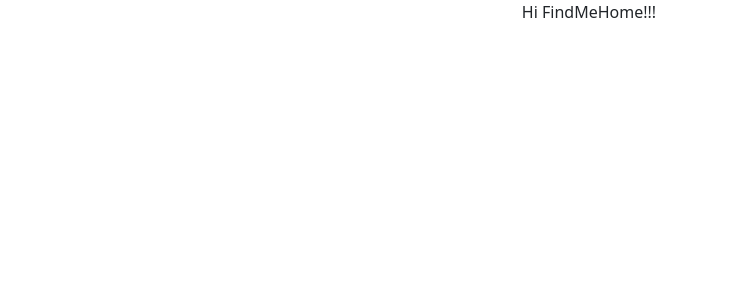
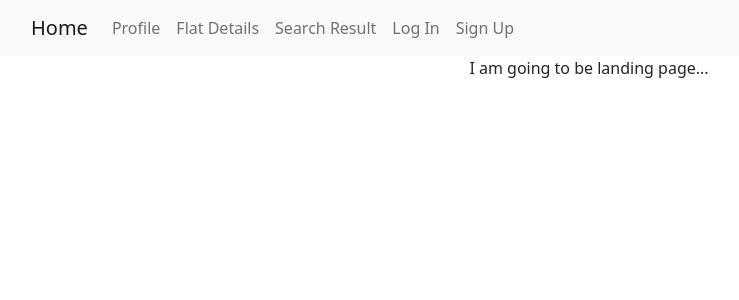
Before and after one commit to hussain18/findMeHome, a React (Create React App) app in the folder front_end/: page / in a window 1280 px wide. Shown: the top 300 px of the page, without its empty margins (51-790 px from the left). Built offline with nearby package versions, Linux system fonts and the light colour scheme.

Commit message:
router and navbar are added to front-end

```diff
--- a/front_end/package.json
+++ b/front_end/package.json
@@ -9,6 +9,7 @@
     "bootstrap": "^5.0.1",
     "react": "^17.0.2",
     "react-dom": "^17.0.2",
+    "react-router-dom": "^5.2.0",
     "react-scripts": "4.0.3",
     "web-vitals": "^1.1.2"
   },
--- a/front_end/src/App.js
+++ b/front_end/src/App.js
@@ -1,11 +1,24 @@
 import './App.css'
 import 'bootstrap/dist/css/bootstrap.min.css'
 import 'bootstrap/dist/js/bootstrap.bundle.min.js'
+import {BrowserRouter, Switch, Route} from 'react-router-dom'
+import Nav from './components/navbar'
+
+// Pages
+import landingPage from './pages/landingPage'
 
 function App() {
   return (
-    <div className="App container">
-      Hi FindMeHome!!!
+    <div className="App">
+
+      <Nav/>
+
+      <BrowserRouter>
+        <Switch>
+          <Route exact path = "/" component={landingPage} />
+          {/* <Route path = "/someRoute"/> */}
+        </Switch>
+      </BrowserRouter>
     </div>
   );
 }
--- /dev/null
+++ b/front_end/src/components/navbar.js
@@ -0,0 +1,37 @@
+function NavBar(props) {
+    const profile = props.profile || ''
+    const searchResult = props.searchResult || ''
+    const flatDetails = props.flatDetails || ''
+    const logIn = props.logIn || ''
+    const signUp = props.signUp || ''
+
+    return <nav className="navbar navbar-expand-sm navbar-light bg-light">
+        <div className="container">
+            <a className="navbar-brand" href="/">Home</a>
+            <button className="navbar-toggler" type="button" data-bs-toggle="collapse" data-bs-target="#navbarNav" aria-controls="navbarNav" aria-expanded="false" aria-label="Toggle navigation">
+            <span className="navbar-toggler-icon"></span>
+            </button>
+            <div className="collapse navbar-collapse" id="navbarNav">
+                <ul className = "navbar-nav">
+                    <li className="nav-item">
+                        <a className={"nav-link" + profile} href="#">Profile</a>
+                    </li>
+                    <li className="nav-item">
+                        <a className={"nav-link" + flatDetails} href="#">Flat Details</a>
+                    </li>
+                    <li className="nav-item">
+                        <a className={"nav-link" + searchResult} href="#">Search Result</a>
+                    </li>
+                    <li className="nav-item">
+                        <a className={"nav-link" + logIn} href="#">Log In</a>
+                    </li>
+                    <li className="nav-item">
+                        <a className={"nav-link" + signUp} href="#">Sign Up</a>
+                    </li>
+                </ul>
+            </div>
+        </div>
+    </nav>
+}
+
+export default NavBar;
--- /dev/null
+++ b/front_end/src/pages/landingPage.js
@@ -0,0 +1,9 @@
+
+
+const LandingPage = (props) => {
+    return <div>
+        I am going to be landing page...
+    </div>
+}
+
+export default LandingPage
```
Also changed, not shown: 1 other file (tests, documents, lock files or other folders).
